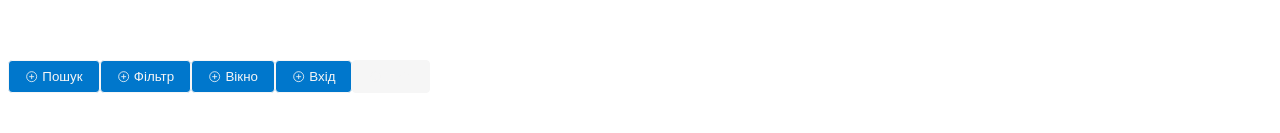
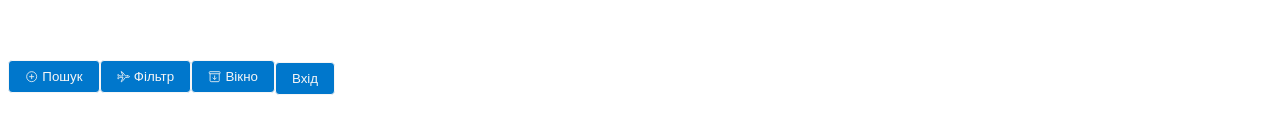
Before and after one commit to skif6623/react_theme, a React (Create React App) app: page / in a window 1280 px wide. Shown: the part 283-416 px from the top of the page. Built offline with nearby package versions, Linux system fonts and the light colour scheme.

Commit message:
added another icons

```diff
--- a/src/components/App/App.jsx
+++ b/src/components/App/App.jsx
@@ -1,5 +1,10 @@
 import styled from '@emotion/styled';
 import { Button } from '../Button/Button';
+import {
+  IoAddCircleOutline,
+  IoAirplaneOutline,
+  IoArchiveOutline,
+} from 'react-icons/io5';
 
 const Text = styled.p`
   color: ${p => p.theme.colors.text};
@@ -13,13 +18,10 @@ function App() {
   return (
     <>
       <Text>Доброго вечора. Ми з України!!!!</Text>
-      <Button>Пошук</Button>
-      <Button>Фільтр</Button>
-      <Button>Вікно</Button>
+      <Button icon={IoAddCircleOutline}>Пошук</Button>
+      <Button icon={IoAirplaneOutline}>Фільтр</Button>
+      <Button icon={IoArchiveOutline}>Вікно</Button>
       <Button type="submit">Вхід</Button>
-      <Button type="submit" disabled>
-        Вхід
-      </Button>
     </>
   );
 }
--- a/src/components/Button/Button.jsx
+++ b/src/components/Button/Button.jsx
@@ -1,10 +1,14 @@
 import { ButtonStyled } from './Button.module';
-import { IoAddCircleOutline } from 'react-icons/io5';
 
-export const Button = ({ type = 'button', children, disabled = false }) => {
+export const Button = ({
+  icon: Icon = null,
+  type = 'button',
+  children,
+  disabled = false,
+}) => {
   return (
     <ButtonStyled disabled={disabled} type={type}>
-      <IoAddCircleOutline />
+      {Icon && <Icon />}
       {children}
     </ButtonStyled>
   );
```
